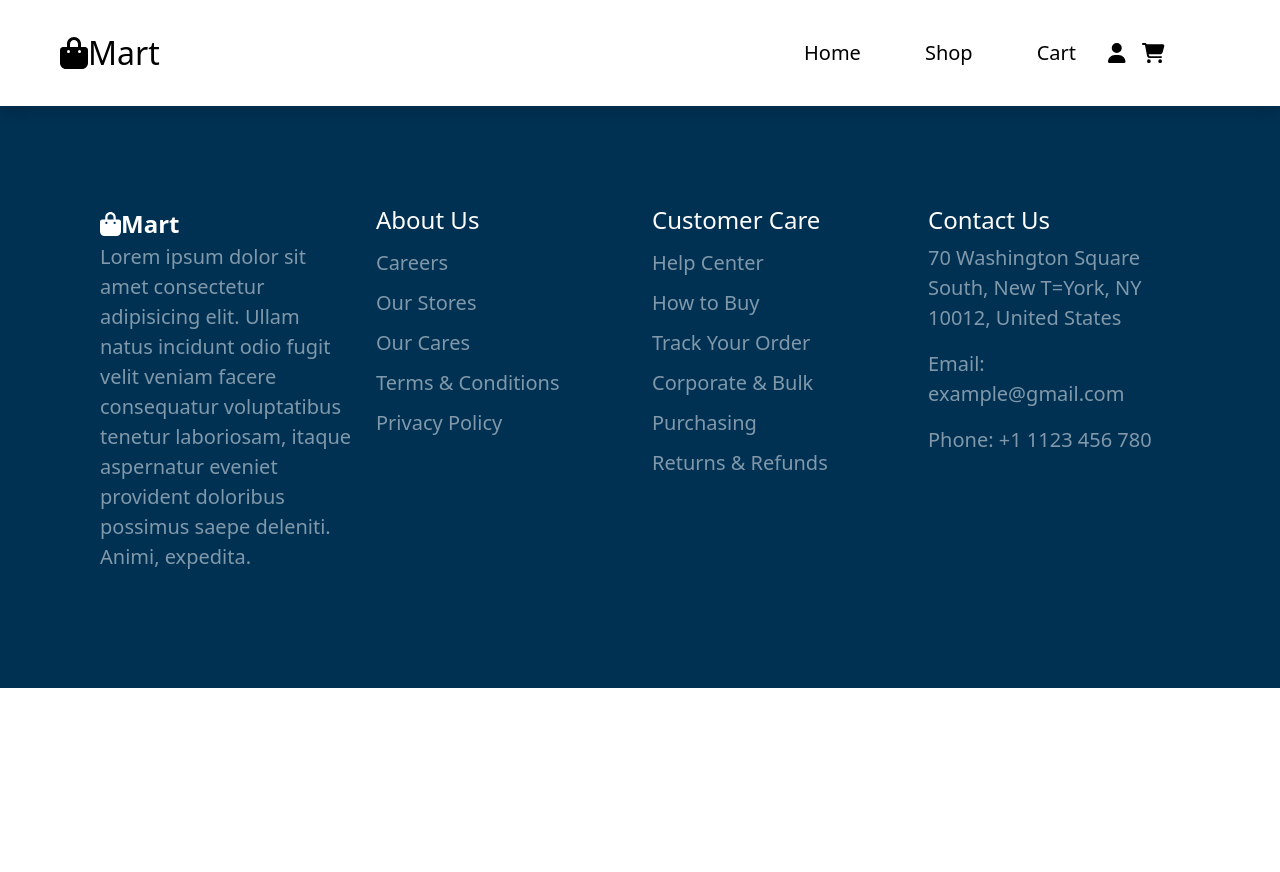
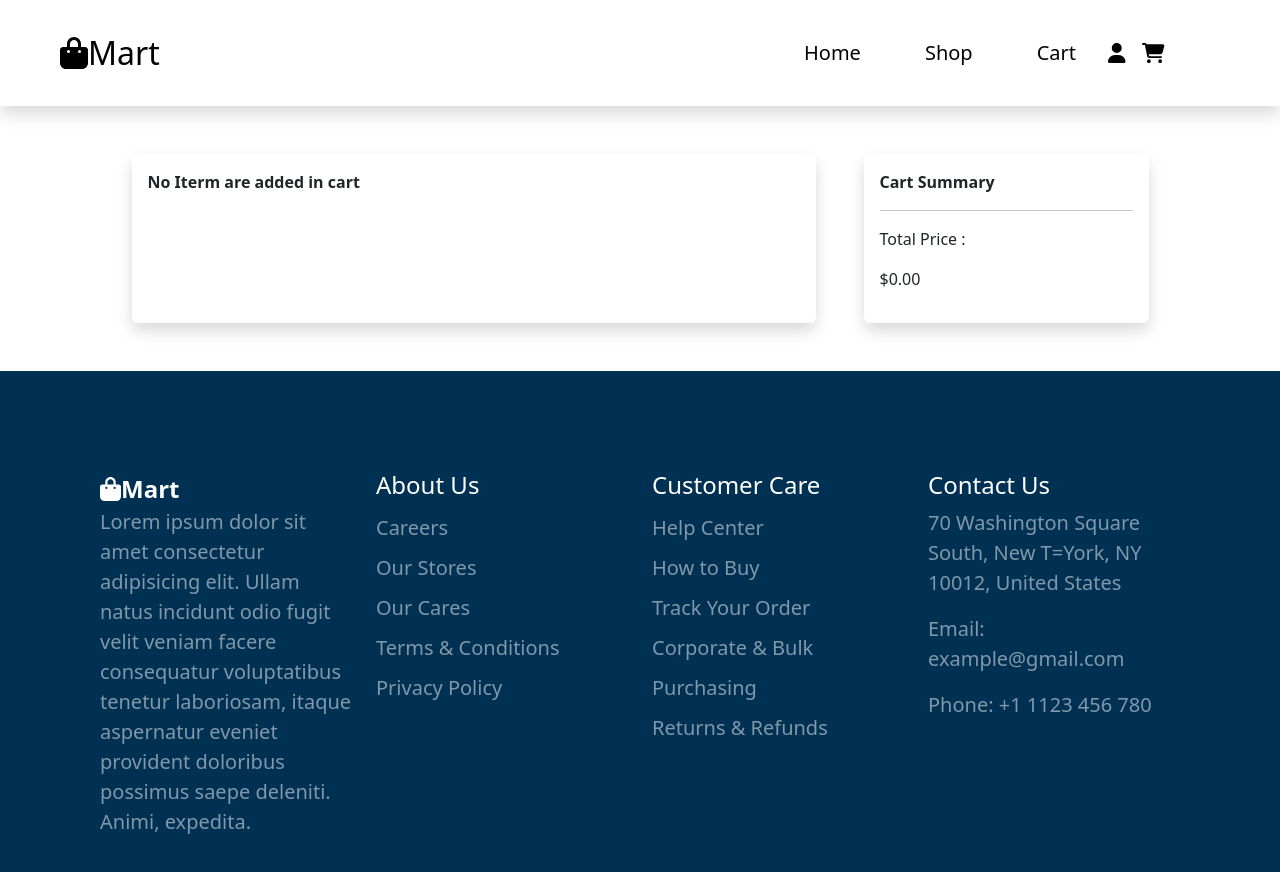
Before and after one commit to Rupeshchand/Mart-Ecommerce, a React (Create React App) app: page /cart in a window 1280 px wide. Shown: the top 872 px of the page. Before the commit the page ends 800 px from the top, so only its background shows below. Built offline with nearby package versions, Linux system fonts and the light colour scheme.

Commit message:
basic cart page created

```diff
--- a/src/App.js
+++ b/src/App.js
@@ -4,6 +4,8 @@ import { BrowserRouter, Routes, Route } from 'react-router-dom'
 import 'bootstrap/dist/css/bootstrap.min.css'
 import Footer from './Components/Footer'
 import Home from './Pages/Home'
+import Shop from './Pages/Shop'
+import Cart from './Pages/Cart'
 
 const App = () => {
   return (
@@ -11,6 +13,8 @@ const App = () => {
       <Header />
       <Routes>
         <Route path='/' element={<Home />} />
+        <Route path='/shop' element={<Shop/>}/>
+        <Route path='/cart' element={<Cart/>}/>
       </Routes>
       <Footer />
     </BrowserRouter>
--- a/src/Home.css
+++ b/src/Home.css
@@ -69,3 +69,11 @@
     display: flex;
     gap: 10px;
 }
+.bigDiscContainer{
+    background-color: #f0f7fc;
+    margin-top: 8%;
+    padding: 70px;
+}
+.discTitle{
+    font-size: 40px
+}
--- /dev/null
+++ b/src/Pages/Cart.jsx
@@ -0,0 +1,27 @@
+import React from 'react'
+
+const Cart = () => {
+    return (
+        <>
+            <div className="container mt-5 mb-5">
+                <div className="row justify-content-center">
+                    <div className="card border-0 bg-white shadow p-3" style={{width : "60%" }}>
+                        <div className="col">
+                            <p className='fw-bold'>No Iterm are added in cart</p>
+                        </div>
+                    </div>
+                    <div className="card border-0 bg-white shadow ms-5 p-3" style={{width : "25%"}}>
+                        <div className="col">
+                            <p className='fw-bold'>Cart Summary</p>
+                            <hr />
+                            <p>Total Price :</p>
+                            <p>$0.00</p>
+                        </div>
+                    </div>
+                </div>
+            </div>
+        </>
+    )
+}
+
+export default Cart
--- a/src/Pages/Home.jsx
+++ b/src/Pages/Home.jsx
@@ -92,7 +92,8 @@ export const DiscountedProdcts = () => {
 
     return (
         <>
-            <h2 className='text-center'>Big Discount</h2>
+            <div className="bigDiscContainer">
+                <h2 className='text-center discTitle'>Big Discount</h2>
                 <div className="row d-flex justify-content-center mt-5 mb-5 gap-0" >
                     {
                         discoutProducts && discoutProducts.length > 0 && discoutProducts.map((product) => (
@@ -124,6 +125,7 @@ export const DiscountedProdcts = () => {
                         ))
                     }
                 </div>
+            </div>
         </>
     )
 }
--- /dev/null
+++ b/src/Pages/Shop.jsx
@@ -0,0 +1,9 @@
+import React from 'react'
+
+const Shop = () => {
+  return (
+    <div>Shop</div>
+  )
+}
+
+export default Shop
```
Lines whose indentation alone changed are shown as unchanged.
